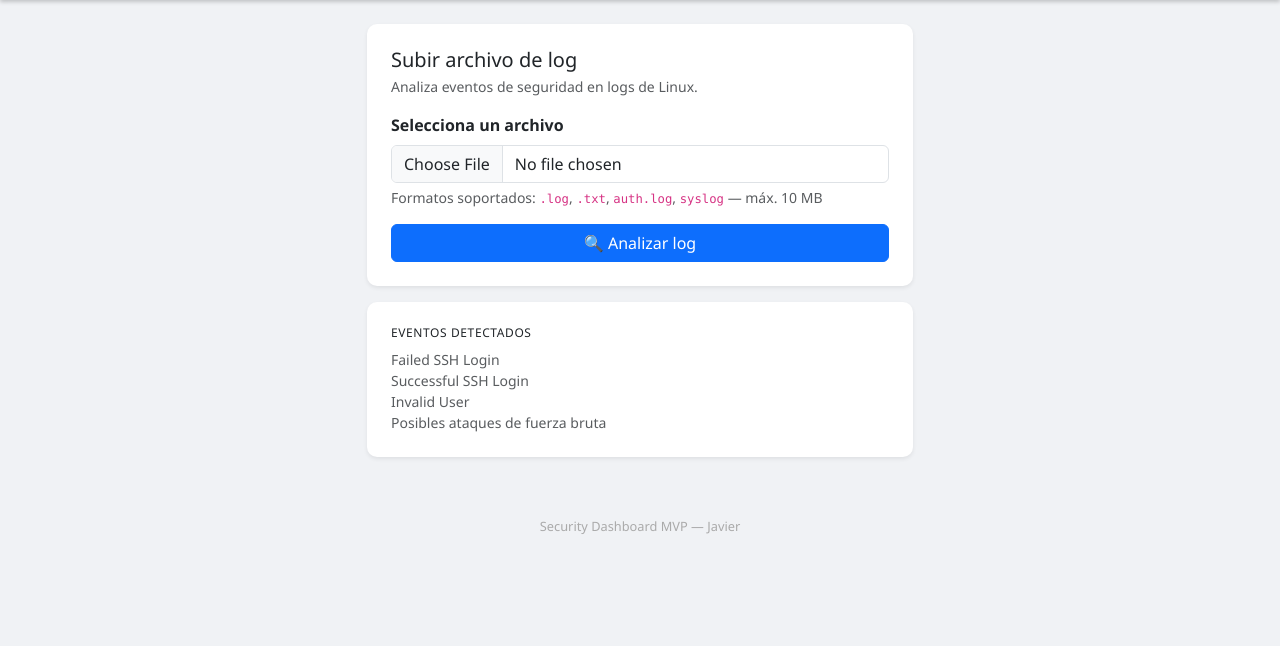
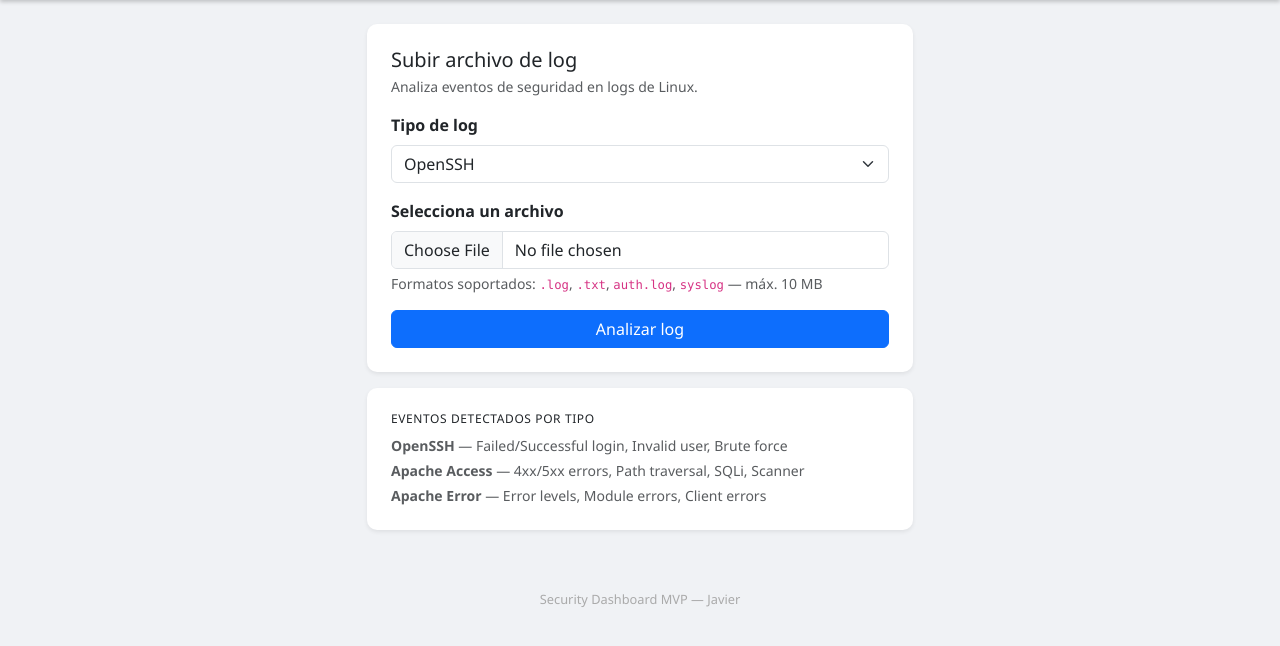
Before and after one commit to Jasu17/security-dashboard, a Flask app: page / in a window 1280 px wide. Shown: the part 56-702 px from the top of the page. Run offline with Flask 3, Linux system fonts and the light colour scheme.

Commit message:
feat: log type selector with dispatcher in analyzer and report route

```diff
--- a/app.py
+++ b/app.py
@@ -10,6 +10,7 @@ app.secret_key = os.getenv("SECRET_KEY")
 
 UPLOAD_FOLDER = "uploads"
 ALLOWED_EXTENSIONS = {"log", "txt"}
+ALLOWED_LOG_TYPES = {"openssh", "apache_access", "apache_error"}
 MAX_FILE_SIZE = 10 * 1024 * 1024
 
 app.config["UPLOAD_FOLDER"] = UPLOAD_FOLDER
@@ -30,6 +31,7 @@ def index():
 @app.route("/upload", methods=["POST"])
 def upload():
     file = request.files.get("logfile")
+    log_type = request.form.get("log_type")
 
     if not file or file.filename == "":
         flash("No se seleccionó ningún archivo.", "danger")
@@ -37,6 +39,10 @@ def upload():
 
     if not allowed_file(file.filename):
         flash("Extensión no permitida. Usa .log, .txt, auth.log o syslog.", "danger")
+        return redirect(url_for("index"))
+
+    if log_type not in ALLOWED_LOG_TYPES:
+        flash("Tipo de log no válido.", "danger")
         return redirect(url_for("index"))
 
     content = file.read()
@@ -49,21 +55,25 @@ def upload():
     with open(filepath, "wb") as f:
         f.write(content)
 
-    results = analyze(filepath)
+    results = analyze(filepath, log_type)
 
-    return render_template("dashboard.html", filename=file.filename, results=results)
+    return render_template("dashboard.html", filename=file.filename, results=results, log_type=log_type)
 
 
-@app.route("/report/<filename>")
-def report(filename):
+@app.route("/report/<log_type>/<filename>")
+def report(log_type, filename):
     filepath = os.path.join(app.config["UPLOAD_FOLDER"], filename)
 
     if not os.path.exists(filepath):
         flash("Archivo no encontrado.", "danger")
         return redirect(url_for("index"))
 
-    results = analyze(filepath)
-    html = render_template("report.html", filename=filename, results=results)
+    if log_type not in ALLOWED_LOG_TYPES:
+        flash("Tipo de log no válido.", "danger")
+        return redirect(url_for("index"))
+
+    results = analyze(filepath, log_type)
+    html = render_template("report.html", filename=filename, results=results, log_type=log_type)
 
     report_path = os.path.join("reports", f"report_{filename}.html")
     with open(report_path, "w") as f:
@@ -71,9 +81,12 @@ def report(filename):
 
     return send_file(report_path, as_attachment=True, download_name=f"report_{filename}.html")
 
+
 @app.errorhandler(413)
 def file_too_large(e):
-    flash("El archivo supera el tamaño maximo permitido (10 MB).", "danger")
+    flash("El archivo supera el tamaño máximo permitido (10 MB).", "danger")
     return redirect(url_for("index"))
+
+
 if __name__ == "__main__":
     app.run(debug=True)
--- a/templates/dashboard.html
+++ b/templates/dashboard.html
@@ -4,7 +4,7 @@
 <div class="d-flex justify-content-between align-items-center mb-4">
     <h4 class="mb-0">Resultados: <span class="text-muted fw-normal">{{ filename }}</span></h4>
     <div class="d-flex gap-2">
-        <a href="/report/{{ filename }}" class="btn btn-outline-primary btn-sm">⬇ Descargar reporte HTML</a>
+        <a href="/report/{{ log_type }}/{{ filename }}" class="btn btn-outline-primary btn-sm">Descargar reporte HTML</a>
         <a href="/" class="btn btn-outline-secondary btn-sm">← Subir otro archivo</a>
     </div>
 </div>
--- a/templates/index.html
+++ b/templates/index.html
@@ -9,23 +9,30 @@
                 <p class="text-muted small mb-3">Analiza eventos de seguridad en logs de Linux.</p>
                 <form action="/upload" method="POST" enctype="multipart/form-data">
                     <div class="mb-3">
+                        <label for="log_type" class="form-label fw-semibold">Tipo de log</label>
+                        <select class="form-select" id="log_type" name="log_type">
+                            <option value="openssh">OpenSSH</option>
+                            <option value="apache_access">Apache Access Log</option>
+                            <option value="apache_error">Apache Error Log</option>
+                        </select>
+                    </div>
+                    <div class="mb-3">
                         <label for="logfile" class="form-label fw-semibold">Selecciona un archivo</label>
                         <input class="form-control" type="file" id="logfile" name="logfile" accept=".log,.txt">
                         <div class="form-text">Formatos soportados: <code>.log</code>, <code>.txt</code>, <code>auth.log</code>, <code>syslog</code> — máx. 10 MB</div>
                     </div>
-                    <button type="submit" class="btn btn-primary w-100">🔍 Analizar log</button>
+                    <button type="submit" class="btn btn-primary w-100">Analizar log</button>
                 </form>
             </div>
         </div>
 
         <div class="card shadow-sm mt-3 p-2">
             <div class="card-body">
-                <h6 class="card-title">Eventos detectados</h6>
+                <h6 class="card-title">Eventos detectados por tipo</h6>
                 <ul class="list-unstyled small text-muted mb-0">
-                    <li>Failed SSH Login</li>
-                    <li>Successful SSH Login</li>
-                    <li>Invalid User</li>
-                    <li>Posibles ataques de fuerza bruta</li>
+                    <li class="mb-1"><strong>OpenSSH</strong> — Failed/Successful login, Invalid user, Brute force</li>
+                    <li class="mb-1"><strong>Apache Access</strong> — 4xx/5xx errors, Path traversal, SQLi, Scanner</li>
+                    <li><strong>Apache Error</strong> — Error levels, Module errors, Client errors</li>
                 </ul>
             </div>
         </div>
```
Also changed, not shown: analyzer.py (+37 -3 lines).
